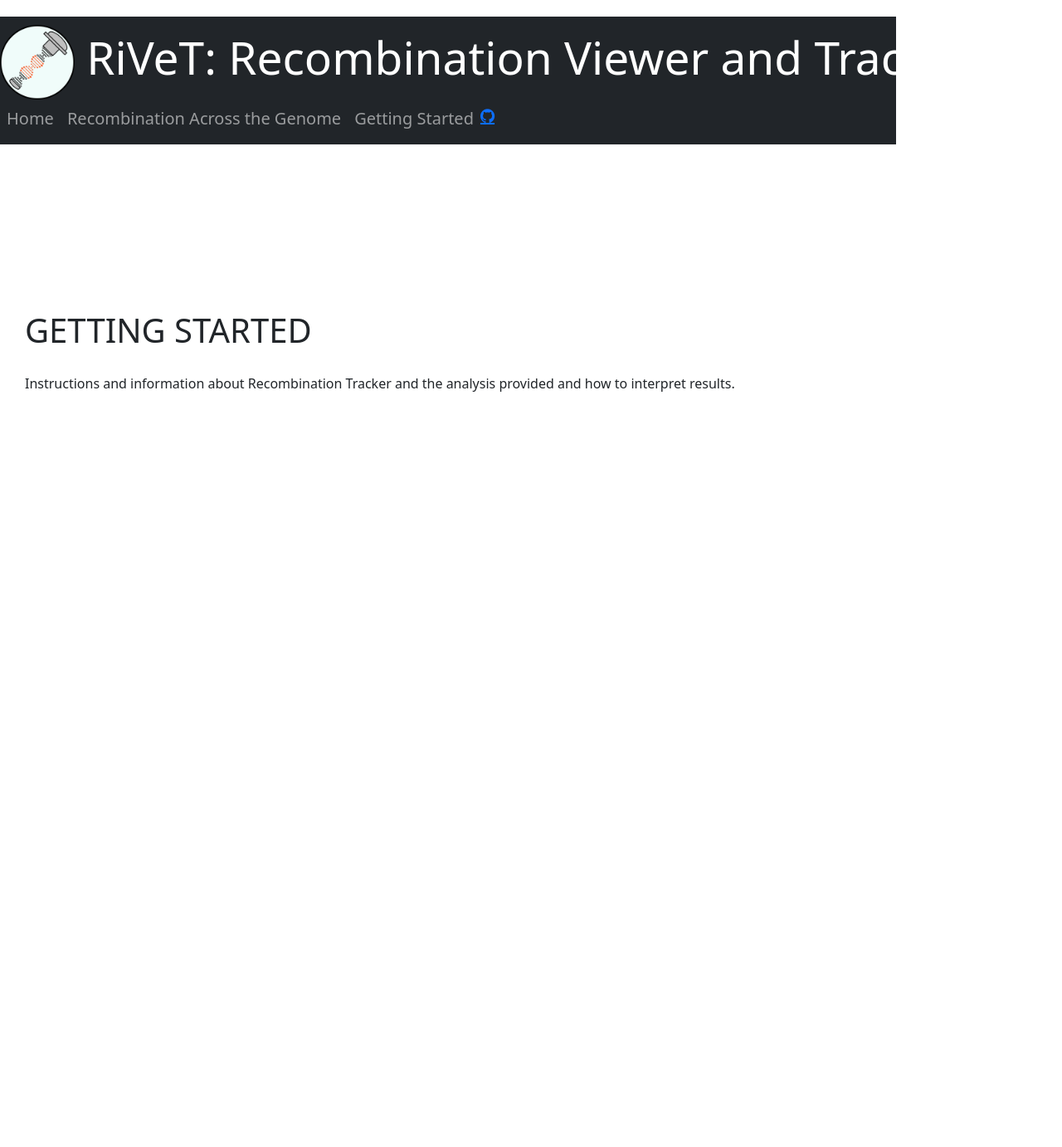
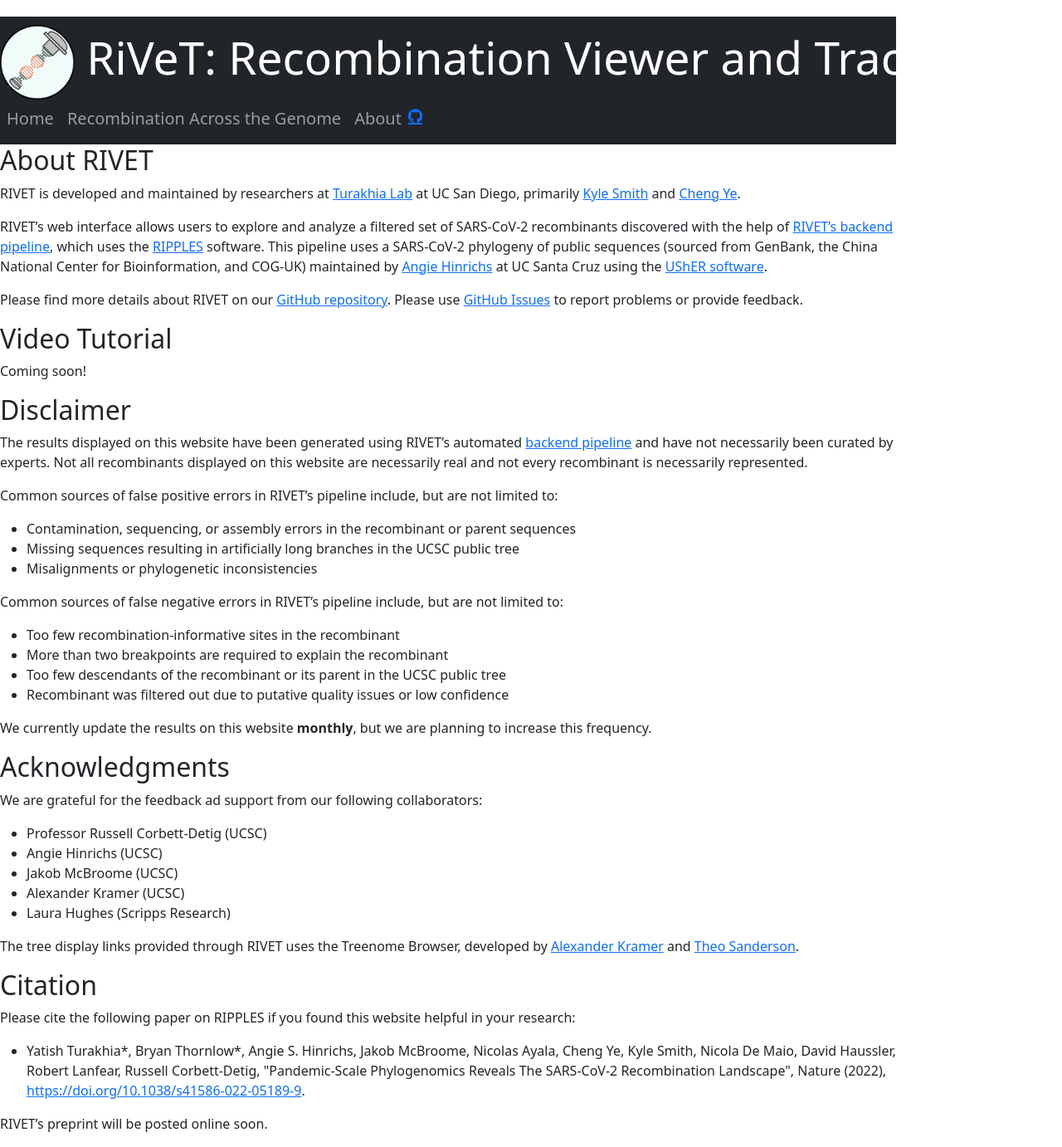
Before and after one commit to TurakhiaLab/rivet, a Flask app: page /start in a window 1280 px wide. Shown: the whole page at 83% size. Before the commit the page ends 472 px from the top, so only its background shows below. Run offline with Flask 2, Linux system fonts and the light colour scheme; parts of the project's set-up code (start-up, migrations or seed data) failed here and were passed over; some libraries are stand-ins or nearby versions.

Commit message:
Added About page.

```diff
--- a/templates/breakpoints.html
+++ b/templates/breakpoints.html
@@ -37,7 +37,7 @@
 											</a>
 							<li class="nav-item active">
 											<a href="{{ url_for('getting_started') }}" class="nav-link" style="font-size: 20px;">
-															Getting Started
+                                                            About
 											</a>
               <!--
 							<li class="nav-item active">
--- a/templates/getting_started.html
+++ b/templates/getting_started.html
@@ -36,7 +36,7 @@
 											</a>
 							<li class="nav-item active">
 											<a href="{{ url_for('getting_started') }}" class="nav-link" style="font-size: 20px;">
-															Getting Started
+														About
 											</a>
               <!--
 							<li class="nav-item active">
@@ -54,12 +54,44 @@
 
 </head>
 <body>
-				<div class="started_title">
-				      <h1> GETTING STARTED</h1>
-				</div>
-				<div class="started_description">
-				      <p> Instructions and information about Recombination Tracker and the analysis provided and how to interpret results.</p>
-				</div>
+    <h2 id="about-rivet">About RIVET</h2>
+    <p>RIVET is developed and maintained by researchers at <a href="https://turakhia.eng.ucsd.edu/">Turakhia Lab</a> at UC San Diego, primarily <a href="https://github.com/mrkylesmith">Kyle Smith</a> and <a href="https://github.com/yceh">Cheng Ye</a>. </p>
+    <p>RIVET’s web interface allows users to explore and analyze a filtered set of SARS-CoV-2 recombinants discovered with the help of <a href="https://github.com/TurakhiaLab/rivet">RIVET’s backend pipeline</a>, which uses the <a href="https://github.com/yatisht/usher">RIPPLES</a> software. This pipeline uses a SARS-CoV-2 phylogeny of public sequences (sourced from GenBank, the China National Center for Bioinformation, and COG-UK) maintained by <a href="https://github.com/AngieHinrichs">Angie Hinrichs</a> at UC Santa Cruz using the <a href="https://github.com/yatisht/usher">UShER software</a>. </p>
+    <p>Please find more details about RIVET on our <a href="https://github.com/TurakhiaLab/rivet">GitHub repository</a>. Please use <a href="https://github.com/TurakhiaLab/rivet/issues">GitHub Issues</a> to report problems or provide feedback.</p>
+    <h2 id="video-tutorial">Video Tutorial</h2>
+    <p>Coming soon!</p>
+    <h2 id="disclaimer">Disclaimer</h2>
+    <p>The results displayed on this website have been generated using RIVET’s automated <a href="https://github.com/TurakhiaLab/rivet#rivet_backend">backend pipeline</a> and have not necessarily been curated by experts. Not all recombinants displayed on this website are necessarily real and not every recombinant is necessarily represented. </p>
+    <p>Common sources of false positive errors in RIVET’s pipeline include, but are not limited to:</p>
+    <ul>
+        <li>Contamination, sequencing, or assembly errors in the recombinant or parent sequences</li>
+        <li>Missing sequences resulting in artificially long branches in the UCSC public tree</li>
+        <li>Misalignments or phylogenetic inconsistencies</li>
+    </ul>
+    <p>Common sources of false negative errors in RIVET’s pipeline include, but are not limited to:</p>
+    <ul>
+        <li>Too few recombination-informative sites in the recombinant </li>
+        <li>More than two breakpoints are required to explain the recombinant</li>
+        <li>Too few descendants of the recombinant or its parent in the UCSC public tree</li>
+        <li>Recombinant was filtered out due to putative quality issues or low confidence</li>
+    </ul>
+    <p>We currently update the results on this website <strong>monthly</strong>, but we are planning to increase this frequency. </p>
+    <h2 id="acknowledgments">Acknowledgments</h2>
+    <p>We are grateful for the feedback ad support from our following collaborators:</p>
+    <ul>
+        <li>Professor Russell Corbett-Detig (UCSC)</li>
+        <li>Angie Hinrichs (UCSC)</li>
+        <li>Jakob McBroome (UCSC)</li>
+        <li>Alexander Kramer (UCSC)</li>
+        <li>Laura Hughes (Scripps Research)</li>
+    </ul>
+    <p>The tree display links provided through RIVET uses the Treenome Browser, developed by <a href="https://github.com/amkram">Alexander Kramer</a> and <a href="https://github.com/theosanderson">Theo Sanderson</a>. </p>
+    <h2 id="citation">Citation</h2>
+    <p>Please cite the following paper on RIPPLES if you found this website helpful in your research:</p>
+    <ul>
+        <li>Yatish Turakhia*, Bryan Thornlow*, Angie S. Hinrichs, Jakob McBroome, Nicolas Ayala, Cheng Ye, Kyle Smith, Nicola De Maio, David Haussler, Robert Lanfear, Russell Corbett-Detig, &quot;Pandemic-Scale Phylogenomics Reveals The SARS-CoV-2 Recombination Landscape&quot;, Nature (2022), <a href="https://doi.org/10.1038/s41586-022-05189-9">https://doi.org/10.1038/s41586-022-05189-9</a>.</li>
+    </ul>
+    <p>RIVET’s preprint will be posted online soon.</p>
 
 <!--Bootstrap-->
 <script src="https://cdn.jsdelivr.net/npm/bootstrap@5.2.2/dist/js/bootstrap.bundle.min.js" integrity="sha384-OERcA2EqjJCMA+/3y+gxIOqMEjwtxJY7qPCqsdltbNJuaOe923+mo//f6V8Qbsw3" crossorigin="anonymous"></script>
--- a/templates/index.html
+++ b/templates/index.html
@@ -36,7 +36,7 @@
 											</a>
 							<li class="nav-item active">
 											<a href="{{ url_for('getting_started') }}" class="nav-link" style="font-size: 20px;">
-															Getting Started
+                                                            About
 											</a>
               <!-- Remove upload page for now
 							<li class="nav-item active">
```
